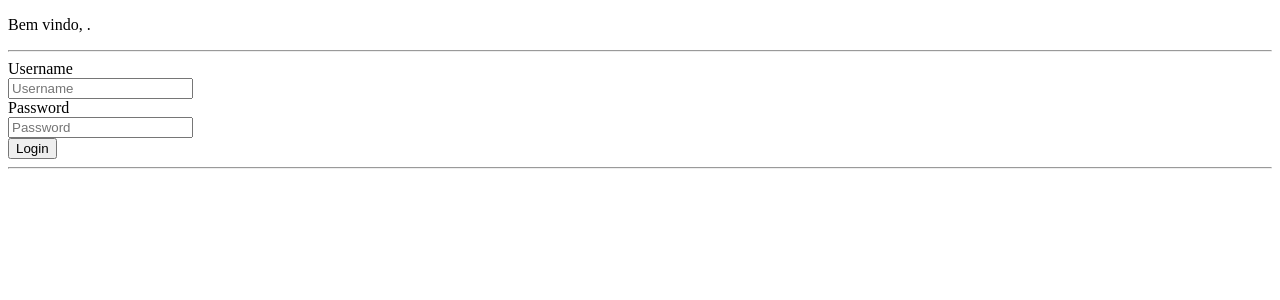
After one commit to vitimm144/laboratorio, a Django app: page /login/ in a window 1280 px wide. The commit adds this page. Shown: the top 300 px of the page. Run offline with Django 3.2, Linux system fonts and the light colour scheme; some libraries are stand-ins or nearby versions.

Commit message:
Implementado esquema de login com uma estrutura básica.

```diff
--- a/cadastro/templates/base.html
+++ b/cadastro/templates/base.html
@@ -13,7 +13,9 @@
 <body>
   <div id="page">
     <div id="header">
+        <p>Bem vindo, {{ user.username }}.</p>
     </div>
+
     <hr>
     <div id="content">
         {% block content %}
--- a/cadastro/templates/index.html
+++ b/cadastro/templates/index.html
@@ -1,4 +1,6 @@
 {% extends 'base.html' %}
+{% load bootstrap3 %}
 {% block content %}
 <h1>Laboratorio!</h1>
+<a href="/login" class="btn-btn-danger"> Logout </a>
 {% endblock content %}
--- a/cadastro/views.py
+++ b/cadastro/views.py
@@ -1,5 +1,7 @@
 from django.shortcuts import render
+from django.contrib.auth.decorators import login_required
 
 
+@login_required(login_url='/login/')
 def home(request):
     return render(request, 'index.html')
--- a/laboratorio/settings.py
+++ b/laboratorio/settings.py
@@ -38,6 +38,8 @@ INSTALLED_APPS = (
     'django.contrib.staticfiles',
     'login',
     'cadastro',
+    'bootstrap3',
+
 )
 
 MIDDLEWARE_CLASSES = (
@@ -53,7 +55,7 @@ ROOT_URLCONF = 'laboratorio.urls'
 
 WSGI_APPLICATION = 'laboratorio.wsgi.application'
 
-
+# AUTH_USER_MODEL='login.User'
 # Database
 # https://docs.djangoproject.com/en/1.6/ref/settings/#databases
 
--- a/laboratorio/urls.py
+++ b/laboratorio/urls.py
@@ -8,5 +8,6 @@ urlpatterns = patterns('',
     # url(r'^$', 'laboratorio.views.home', name='home'),
     # url(r'^blog/', include('blog.urls')),
     url(r'^$', home, name='home'),
+    (r'^login/$', 'login.views.login_user'),
     url(r'^admin/', include(admin.site.urls)),
 )
--- /dev/null
+++ b/login/templates/login.html
@@ -0,0 +1,29 @@
+{% extends "base.html" %}
+{% load bootstrap3 %}
+{% block content %}
+<div id="login">
+    <form class="form-horizontal" name="LoginForm" action="/login/" method="post">
+        {% csrf_token %}
+        {% if next %}
+        <input type="hidden" name="next" value="{{ next }}" />
+        {% endif %}
+        <div class="control-group">
+            <label class="control-label" for="username">Username</label>
+            <div class="controls">
+                <input type="text" id="username" name="username"  placeholder="Username">
+            </div>
+        </div>
+        <div class="control-group">
+        <label class="control-label" for="password">Password</label>
+            <div class="controls">
+                <input type="password" name="password" id="password" placeholder="Password">
+            </div>
+        </div>
+        <div class="control-group">
+            <div class="controls">
+                <button type="submit" class="btn">Login</button>
+            </div>
+        </div>
+    </form>
+</div>
+{% endblock content %}
--- a/login/views.py
+++ b/login/views.py
@@ -1,3 +1,21 @@
 from django.shortcuts import render
+from django.http import *
+from django.shortcuts import render_to_response, redirect
+from django.template import RequestContext
+from django.contrib.auth.decorators import login_required
+from django.contrib.auth import authenticate, login, logout
 
-# Create your views here.
+
+def login_user(request):
+    logout(request)
+    username = password = ''
+    if request.POST:
+        username = request.POST['username']
+        password = request.POST['password']
+        user = authenticate(username=username, password=password)
+
+        if user is not None:
+            if user.is_active:
+                login(request, user)
+                return HttpResponseRedirect('/')
+    return render_to_response('login.html', context_instance=RequestContext(request))
```
